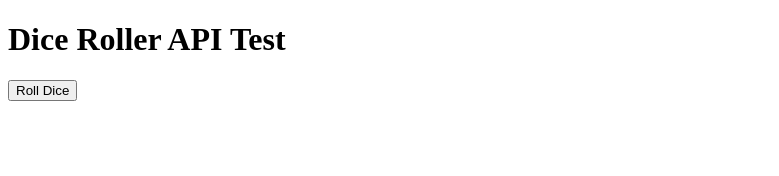
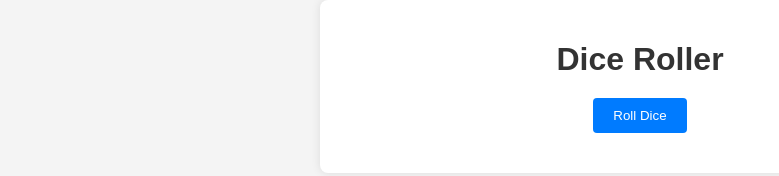
Before and after one commit to mkrupp18/dice-roller-nodejs-mk, a plain HTML site: page index.html in a window 1280 px wide. Shown: the whole page, without its empty margins (0-779 px from the left). Drawn offline with Linux system fonts and the light colour scheme.

Commit message:
made it look nicer

```diff
--- a/index.html
+++ b/index.html
@@ -5,12 +5,52 @@
 <head>
     <meta charset="UTF-8">
     <meta name="viewport" content="width=device-width, initial-scale=1.0">
-    <title>Dice Roller API Test</title>
+    <title>Dice Roller</title>
+    <style>
+        body {
+            font-family: Arial, sans-serif;
+            text-align: center;
+            margin: 0;
+            padding: 0;
+            background-color: #f4f4f4;
+        }
+        .container {
+            max-width: 600px;
+            margin: 0 auto;
+            padding: 20px;
+            background-color: #fff;
+            border-radius: 8px;
+            box-shadow: 0 0 10px rgba(0, 0, 0, 0.1);
+        }
+        h1 {
+            color: #333;
+            margin-bottom: 20px;
+        }
+        button {
+            padding: 10px 20px;
+            background-color: #007bff;
+            color: #fff;
+            border: none;
+            border-radius: 4px;
+            cursor: pointer;
+            transition: background-color 0.3s ease;
+        }
+        button:hover {
+            background-color: #0056b3;
+        }
+        #result {
+            margin-top: 20px;
+            font-size: 24px;
+            color: #333;
+        }
+    </style>
 </head>
 <body>
-    <h1>Dice Roller API Test</h1>
-    <button onclick="rollDice()">Roll Dice</button>
-    <div id="result"></div>
+    <div class="container">
+        <h1>Dice Roller</h1>
+        <button onclick="rollDice()">Roll Dice</button>
+        <div id="result"></div>
+    </div>
 
     <script>
         async function rollDice() {
```
